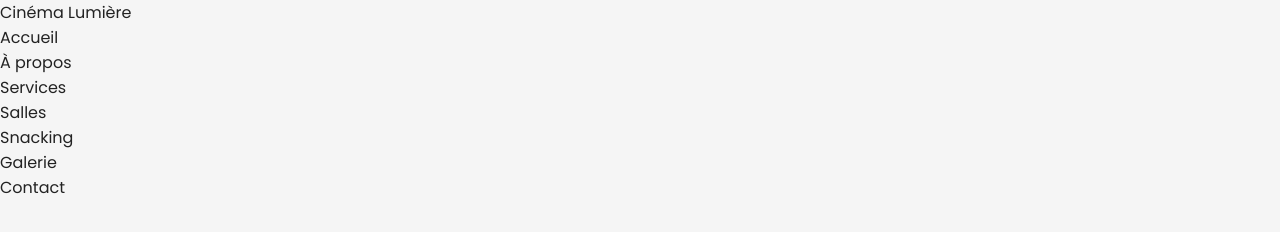
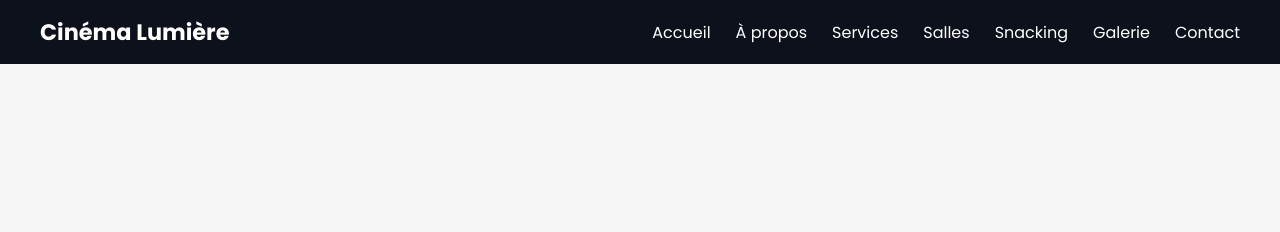
Before and after one commit to Stelina15/cinema, a plain HTML site: page index.html in a window 1280 px wide. Drawn offline with Linux system fonts and the light colour scheme.

Commit message:
navbar css

```diff
--- a/css/bases.css
+++ b/css/bases.css
@@ -27,3 +27,33 @@ a {
 ul {
   list-style: none;
 }
+/* ----- NAVBAR ----- */
+
+.main-nav {
+  background-color: #0d111c;
+  color: white;
+  display: flex;
+  align-items: center;
+  justify-content: space-between;
+  padding: 15px 40px;
+}
+
+.nav-logo {
+  font-size: 1.4rem;
+  font-weight: 700;
+}
+
+.main-nav ul {
+  display: flex;
+  gap: 25px;
+}
+
+.main-nav a {
+  color: white;
+  font-weight: 500;
+  transition: opacity 0.2s ease;
+}
+
+.main-nav a:hover {
+  opacity: 0.7;
+}
```
Also changed, not shown: index.html (line endings or trailing spaces).
